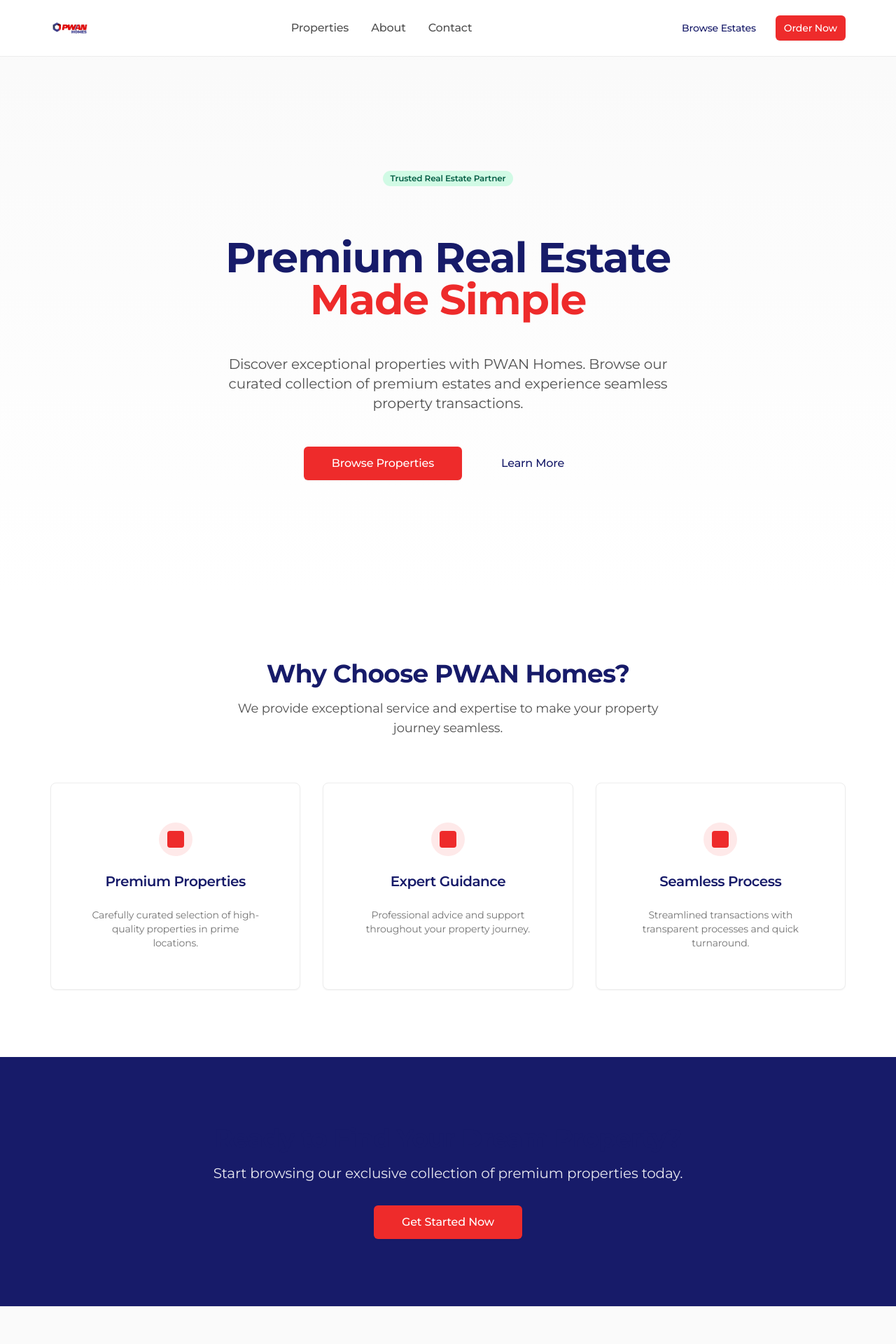
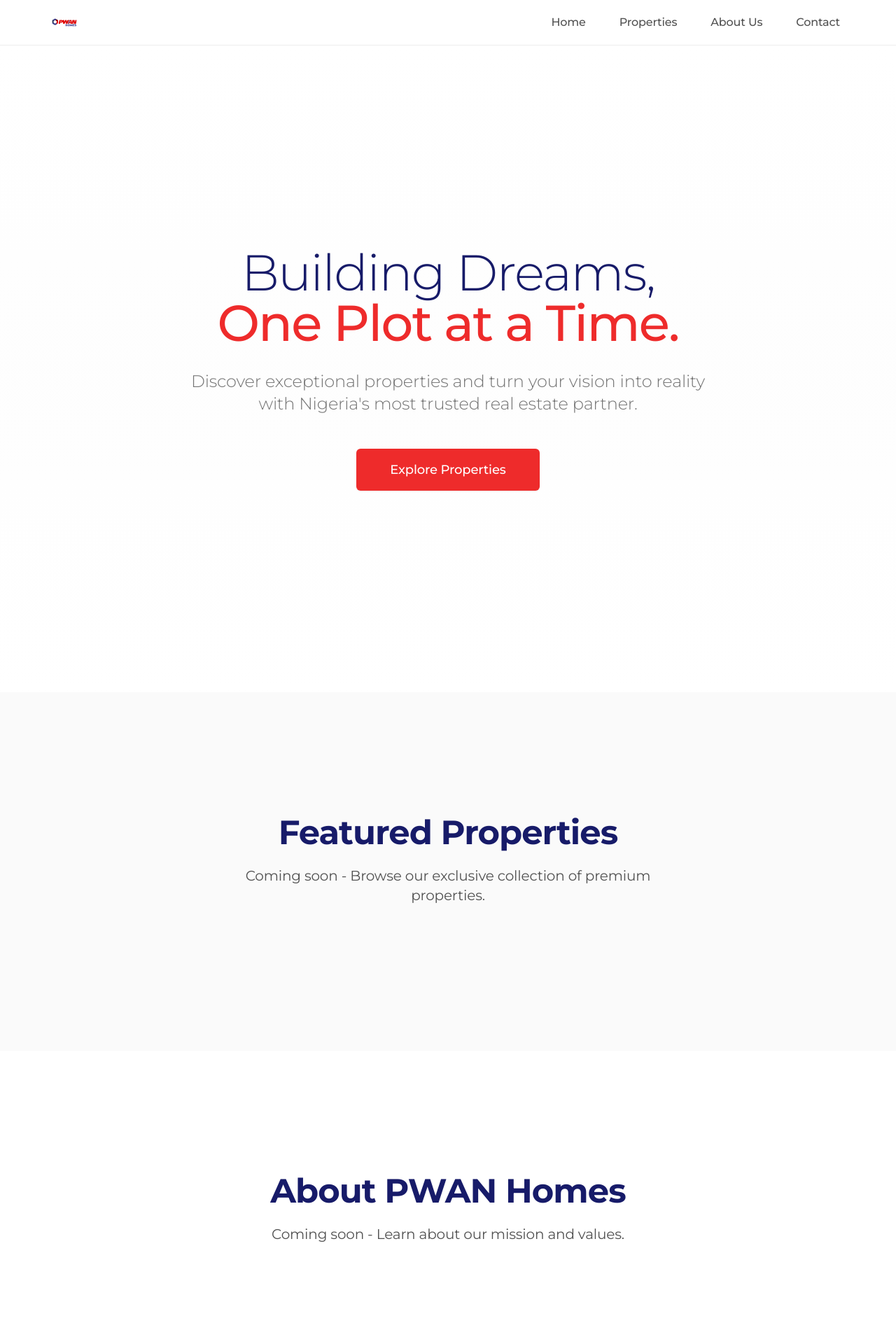
Before and after one commit to vincereonetwothree-rgb/pwan-property-flow, a React (Vite) app: page / in a window 1280 px wide. Shown: the top 1920 px of the page at 70% size. Built offline with nearby package versions, Linux system fonts and the light colour scheme.

Commit message:
Phase 2: Header, Navigation & Hero Implementation

```diff
--- a/src/components/layout/Navigation.tsx
+++ b/src/components/layout/Navigation.tsx
@@ -3,48 +3,58 @@ import { Button } from "@/components/ui/button"
 import { PWANContainer } from "@/components/ui/pwan-container"
 
 const Navigation = () => {
+  const scrollToSection = (sectionId: string) => {
+    const element = document.getElementById(sectionId);
+    if (element) {
+      element.scrollIntoView({ behavior: 'smooth' });
+    }
+  };
+
   return (
-    <nav className="sticky top-0 z-50 bg-white/95 backdrop-blur-sm border-b border-neutral-200">
+    <nav className="sticky top-0 z-50 bg-white/95 backdrop-blur-sm border-b border-neutral-200 transition-all duration-200">
       <PWANContainer>
-        <div className="flex items-center justify-between h-18 md:h-20">
+        <div className="flex items-center justify-between h-16 md:h-18">
           {/* Logo */}
           <div className="flex items-center">
             <img
               src="/lovable-uploads/494a13fc-fc96-49f2-9b6c-7824b95c357a.png"
               alt="PWAN Homes"
-              className="h-10 md:h-12 lg:h-14"
+              className="h-8 md:h-10"
             />
           </div>
 
           {/* Navigation Links */}
           <div className="hidden md:flex items-center space-x-8">
-            <a
-              href="#properties"
-              className="text-neutral-600 hover:text-pwan-navy transition-colors duration-200 font-medium"
+            <button
+              onClick={() => scrollToSection('home')}
+              className="text-neutral-600 hover:text-pwan-navy transition-colors duration-200 font-medium focus:outline-none focus:ring-2 focus:ring-pwan-red focus:ring-offset-2 rounded-sm px-2 py-1"
+            >
+              Home
+            </button>
+            <button
+              onClick={() => scrollToSection('properties')}
+              className="text-neutral-600 hover:text-pwan-navy transition-colors duration-200 font-medium focus:outline-none focus:ring-2 focus:ring-pwan-red focus:ring-offset-2 rounded-sm px-2 py-1"
             >
               Properties
-            </a>
-            <a
-              href="#about"
-              className="text-neutral-600 hover:text-pwan-navy transition-colors duration-200 font-medium"
+            </button>
+            <button
+              onClick={() => scrollToSection('about')}
+              className="text-neutral-600 hover:text-pwan-navy transition-colors duration-200 font-medium focus:outline-none focus:ring-2 focus:ring-pwan-red focus:ring-offset-2 rounded-sm px-2 py-1"
             >
-              About
-            </a>
-            <a
-              href="#contact"
-              className="text-neutral-600 hover:text-pwan-navy transition-colors duration-200 font-medium"
+              About Us
+            </button>
+            <button
+              onClick={() => scrollToSection('contact')}
+              className="text-neutral-600 hover:text-pwan-navy transition-colors duration-200 font-medium focus:outline-none focus:ring-2 focus:ring-pwan-red focus:ring-offset-2 rounded-sm px-2 py-1"
             >
               Contact
-            </a>
+            </button>
           </div>
 
-          {/* CTA Button */}
-          <div className="flex items-center space-x-4">
-            <Button variant="ghost" size="sm" className="hidden md:inline-flex">
-              Browse Estates
-            </Button>
-            <Button variant="primary" size="sm">
-              Order Now
+          {/* Mobile Menu Button - Hidden for now, can be added later */}
+          <div className="md:hidden">
+            <Button variant="ghost" size="sm">
+              Menu
             </Button>
           </div>
         </div>
--- a/src/pages/Index.tsx
+++ b/src/pages/Index.tsx
@@ -1,123 +1,88 @@
 import React from "react"
 import { Button } from "@/components/ui/button"
-import { PWANBadge } from "@/components/ui/pwan-badge"
-import { PWANCard, PWANCardContent, PWANCardDescription, PWANCardHeader, PWANCardTitle } from "@/components/ui/pwan-card"
 import { PWANSection } from "@/components/ui/pwan-section"
 import { PWANContainer } from "@/components/ui/pwan-container"
 import Navigation from "@/components/layout/Navigation"
 import Footer from "@/components/layout/Footer"
 
 const Index = () => {
+  const scrollToProperties = () => {
+    const element = document.getElementById('properties');
+    if (element) {
+      element.scrollIntoView({ behavior: 'smooth' });
+    }
+  };
+
   return (
     <div className="min-h-screen bg-white">
       <Navigation />
 
       {/* Hero Section */}
-      <PWANSection spacing="large" className="bg-gradient-to-b from-neutral-50 to-white">
+      <PWANSection id="home" spacing="large" className="bg-gradient-to-b from-white via-neutral-50/30 to-white">
         <PWANContainer>
-          <div className="text-center content-spacing">
-            <PWANBadge intent="verified" className="mb-6">
-              Trusted Real Estate Partner
-            </PWANBadge>
-
-            <h1 className="text-4xl md:text-5xl lg:text-6xl font-bold text-pwan-navy mb-6 leading-tight">
-              Premium Real Estate
+          <div className="text-center max-w-4xl mx-auto py-20 md:py-32">
+            <h1 className="text-5xl md:text-6xl lg:text-7xl font-light text-pwan-navy mb-8 leading-tight tracking-tight">
+              Building Dreams,
               <br />
-              <span className="text-pwan-red">Made Simple</span>
+              <span className="font-medium text-pwan-red">One Plot at a Time.</span>
             </h1>
 
-            <p className="text-lg md:text-xl text-neutral-600 max-w-2xl mx-auto mb-8 leading-relaxed">
-              Discover exceptional properties with PWAN Homes. Browse our curated collection
-              of premium estates and experience seamless property transactions.
+            <p className="text-xl md:text-2xl text-neutral-500 max-w-3xl mx-auto mb-12 leading-relaxed font-light">
+              Discover exceptional properties and turn your vision into reality with Nigeria's most trusted real estate partner.
             </p>
 
-            <div className="flex flex-col sm:flex-row gap-4 justify-center items-center">
-              <Button variant="primary" size="xl">
-                Browse Properties
-              </Button>
-              <Button variant="ghost" size="xl">
-                Learn More
+            <div className="flex justify-center">
+              <Button
+                variant="primary"
+                size="xl"
+                onClick={scrollToProperties}
+                className="text-lg px-12 py-4 h-auto font-medium focus:outline-none focus:ring-4 focus:ring-pwan-red/20 focus:ring-offset-2 transition-all duration-200 hover:scale-105"
+              >
+                Explore Properties
               </Button>
             </div>
           </div>
         </PWANContainer>
       </PWANSection>
 
-      {/* Features Preview */}
-      <PWANSection>
+      {/* Properties Section Placeholder */}
+      <PWANSection id="properties" className="bg-neutral-50">
         <PWANContainer>
-          <div className="text-center mb-16">
-            <h2 className="text-3xl md:text-4xl font-bold text-pwan-navy mb-4">
-              Why Choose PWAN Homes?
+          <div className="text-center py-20">
+            <h2 className="text-4xl md:text-5xl font-bold text-pwan-navy mb-6">
+              Featured Properties
             </h2>
-            <p className="text-lg text-neutral-600 max-w-2xl mx-auto">
-              We provide exceptional service and expertise to make your property journey seamless.
+            <p className="text-xl text-neutral-600 max-w-2xl mx-auto mb-8">
+              Coming soon - Browse our exclusive collection of premium properties.
             </p>
-          </div>
-
-          <div className="grid grid-cols-1 md:grid-cols-3 gap-8">
-            <PWANCard className="text-center p-8 hover:shadow-lg transition-all duration-300">
-              <PWANCardHeader>
-                <div className="w-12 h-12 bg-pwan-red/10 rounded-full flex items-center justify-center mx-auto mb-4">
-                  <div className="w-6 h-6 bg-pwan-red rounded"></div>
-                </div>
-                <PWANCardTitle className="text-xl">Premium Properties</PWANCardTitle>
-              </PWANCardHeader>
-              <PWANCardContent>
-                <PWANCardDescription>
-                  Carefully curated selection of high-quality properties in prime locations.
-                </PWANCardDescription>
-              </PWANCardContent>
-            </PWANCard>
-
-            <PWANCard className="text-center p-8 hover:shadow-lg transition-all duration-300">
-              <PWANCardHeader>
-                <div className="w-12 h-12 bg-pwan-red/10 rounded-full flex items-center justify-center mx-auto mb-4">
-                  <div className="w-6 h-6 bg-pwan-red rounded"></div>
-                </div>
-                <PWANCardTitle className="text-xl">Expert Guidance</PWANCardTitle>
-              </PWANCardHeader>
-              <PWANCardContent>
-                <PWANCardDescription>
-                  Professional advice and support throughout your property journey.
-                </PWANCardDescription>
-              </PWANCardContent>
-            </PWANCard>
-
-            <PWANCard className="text-center p-8 hover:shadow-lg transition-all duration-300">
-              <PWANCardHeader>
-                <div className="w-12 h-12 bg-pwan-red/10 rounded-full flex items-center justify-center mx-auto mb-4">
-                  <div className="w-6 h-6 bg-pwan-red rounded"></div>
-                </div>
-                <PWANCardTitle className="text-xl">Seamless Process</PWANCardTitle>
-              </PWANCardHeader>
-              <PWANCardContent>
-                <PWANCardDescription>
-                  Streamlined transactions with transparent processes and quick turnaround.
-                </PWANCardDescription>
-              </PWANCardContent>
-            </PWANCard>
           </div>
         </PWANContainer>
       </PWANSection>
 
-      {/* CTA Section */}
-      <PWANSection className="bg-pwan-navy">
+      {/* About Us Section Placeholder */}
+      <PWANSection id="about">
         <PWANContainer>
-          <div className="text-center text-white">
-            <h2 className="text-3xl md:text-4xl font-bold mb-4">
-              Ready to Find Your Dream Property?
+          <div className="text-center py-20">
+            <h2 className="text-4xl md:text-5xl font-bold text-pwan-navy mb-6">
+              About PWAN Homes
             </h2>
-            <p className="text-xl text-white/90 mb-8 max-w-2xl mx-auto">
-              Start browsing our exclusive collection of premium properties today.
+            <p className="text-xl text-neutral-600 max-w-2xl mx-auto mb-8">
+              Coming soon - Learn about our mission and values.
             </p>
-            <Button
-              variant="primary"
-              size="xl"
-              className="bg-pwan-red hover:bg-pwan-red/90"
-            >
-              Get Started Now
-            </Button>
+          </div>
+        </PWANContainer>
+      </PWANSection>
+
+      {/* Contact Section Placeholder */}
+      <PWANSection id="contact" className="bg-neutral-50">
+        <PWANContainer>
+          <div className="text-center py-20">
+            <h2 className="text-4xl md:text-5xl font-bold text-pwan-navy mb-6">
+              Contact Us
+            </h2>
+            <p className="text-xl text-neutral-600 max-w-2xl mx-auto mb-8">
+              Coming soon - Get in touch with our team.
+            </p>
           </div>
         </PWANContainer>
       </PWANSection>
```
